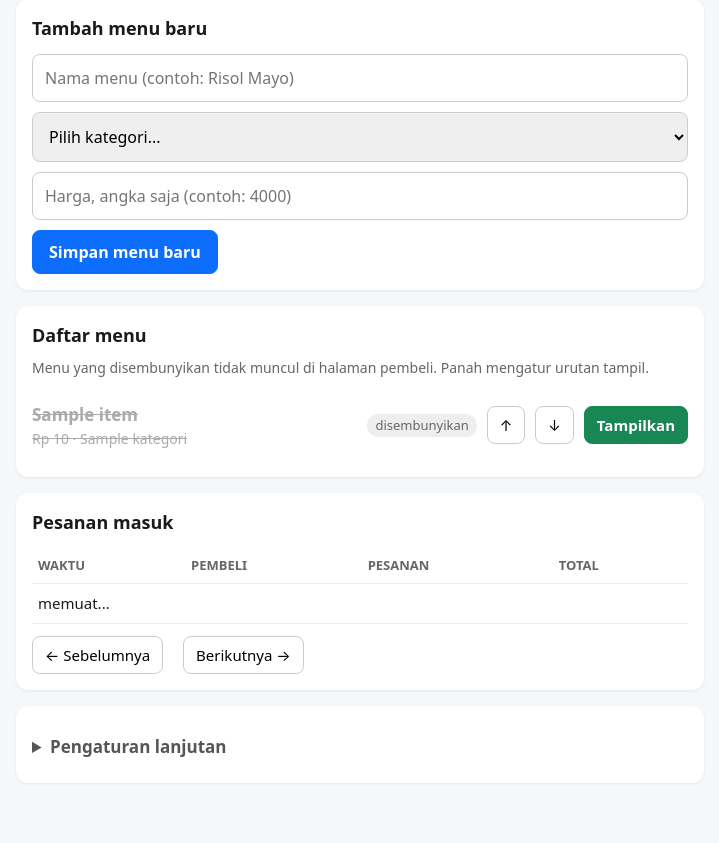
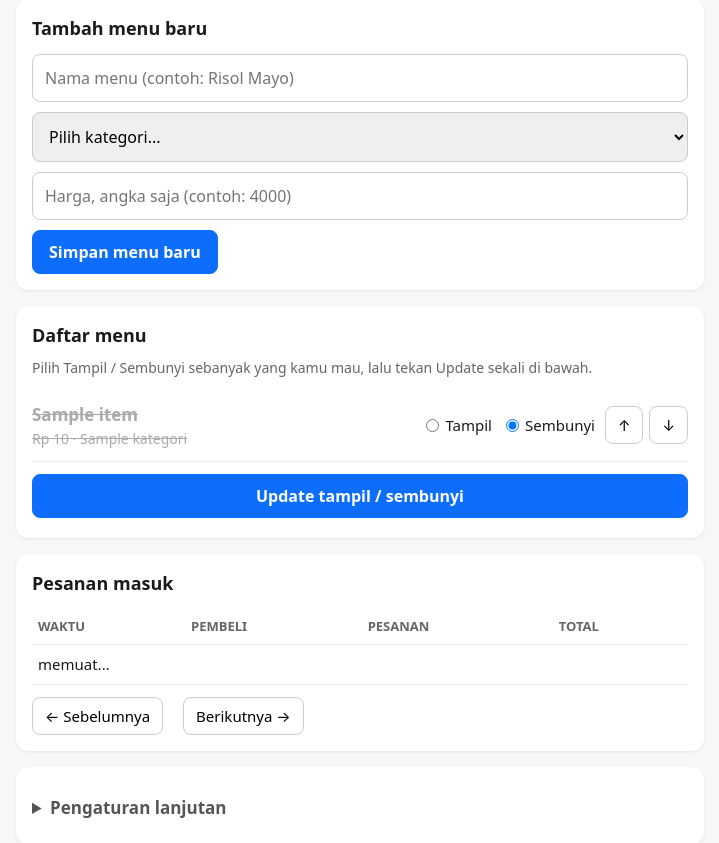
Before and after one commit to tndsny/Herlambang_Playground, a Flask app: template templates/admin_menu.html in a window 1280 px wide. Shown: the part 273-1116 px from the top of the page, without its empty margins (280-999 px from the left). Before the commit the page ends 1030 px from the top, so only its background shows below. Run offline with Flask 3, Linux system fonts and the light colour scheme; the template is opened without the code that fills it: most values are stand-ins (such as "Sample title", 1, 10 or a date in 2020).

Commit message:
Admin: bulk update tampil/sembunyi pakai radio, validasi tambah menu, menu baru default nonaktif

```diff
--- a/app.py
+++ b/app.py
@@ -326,27 +326,73 @@
 @butuh_login
 def admin_menu_tambah():
     nama = request.form.get("nama", "").strip()
-    kategori = request.form.get("kategori") or None
-    harga = int(request.form.get("harga", "").replace(".", "").replace(",", "") or 0)
+    kategori = (request.form.get("kategori") or "").strip()
+    harga_raw = (request.form.get("harga") or "").strip()
 
     if not nama:
         flash("Nama menu wajib diisi")
         return redirect(url_for("admin_menu"))
+    if len(nama) > 60:
+        flash("Nama menu maksimal 60 karakter")
+        return redirect(url_for("admin_menu"))
 
-    if kategori and kategori not in KATEGORI:
+    if not kategori:
+        flash("Kategori wajib dipilih")
+        return redirect(url_for("admin_menu"))
+    if kategori not in KATEGORI:
         flash("Kategori tidak valid")
         return redirect(url_for("admin_menu"))
 
+    if not harga_raw:
+        flash("Harga wajib diisi")
+        return redirect(url_for("admin_menu"))
+
+    harga_bersih = harga_raw.replace(".", "").replace(",", "").replace(" ", "")
+    if not harga_bersih.isdigit():
+        flash("Harga harus berupa angka, contoh: 4000")
+        return redirect(url_for("admin_menu"))
+
+    harga = int(harga_bersih)
+    if harga <= 0:
+        flash("Harga harus lebih besar dari 0")
+        return redirect(url_for("admin_menu"))
+
+    sudah_ada = db.fetch_one("select id from menu where lower(nama) = lower(%s)", (nama,))
+    if sudah_ada:
+        flash(f"Menu '{nama}' sudah ada di daftar")
+        return redirect(url_for("admin_menu"))
+
     urutan = db.fetch_one("select coalesce(max(urutan), 0) + 1 as n from menu")["n"]
-
     db.execute(
         "insert into menu (nama, kategori, harga, is_default, aktif, habis, urutan)"
-        " values (%s, %s, %s, false, true, false, %s)",
+        " values (%s, %s, %s, false, false, false, %s)",
         (nama, kategori, harga, urutan),
     )
-    flash(f"Menu '{nama}' ditambahkan")
+    flash(f"Menu '{nama}' ditambahkan (masih disembunyikan)")
     return redirect(url_for("admin_menu"))
 
+@app.post("/admin/menu/aktif")
+@butuh_login
+def admin_menu_aktif_massal():
+    semua = db.fetch_all("select id, aktif from menu")
+
+    jadi_aktif, jadi_mati = [], []
+    for m in semua:
+        pilihan = request.form.get(f"aktif_{m['id']}")
+        if pilihan is None:
+            continue
+        mau_aktif = (pilihan == "1")
+        if mau_aktif != m["aktif"]:
+            (jadi_aktif if mau_aktif else jadi_mati).append(m["id"])
+
+    if jadi_aktif:
+        db.execute("update menu set aktif = true where id = any(%s)", (jadi_aktif,))
+    if jadi_mati:
+        db.execute("update menu set aktif = false where id = any(%s)", (jadi_mati,))
+
+    total = len(jadi_aktif) + len(jadi_mati)
+    flash(f"{total} menu diperbarui" if total else "Tidak ada perubahan")
+    return redirect(url_for("admin_menu"))
 
 @app.post("/admin/menu/<int:menu_id>/toggle/<field>")
 @butuh_login
--- a/templates/admin_menu.html
+++ b/templates/admin_menu.html
@@ -51,6 +51,18 @@
     summary { cursor: pointer; font-weight: 600; color: #555; padding: 8px 0; }
     .bantuan { font-size: 14px; color: #666; margin: -4px 0 12px; }
     .navigasi { display: flex; align-items: center; gap: 10px; margin-top: 12px; flex-wrap: wrap; }
+    input[type="radio"] { width: auto; margin: 0 6px 0 0; padding: 0; }
+    .pilih-aktif { display: flex; gap: 14px; flex: 0 0 auto; }
+    .pilih-aktif label { display: flex; align-items: center; font-size: 15px; cursor: pointer; white-space: nowrap; }
+    .aksi-urutan { display: flex; gap: 6px; flex: 0 0 auto; }
+    .bar-simpan { position: sticky; bottom: 0; background: #fff; padding: 12px 0 4px; }
+    .bar-simpan button { width: 100%; }
+
+    @media (max-width: 480px) {
+      .baris-menu { align-items: flex-start; }
+      .info-menu { flex: 1 1 100%; }
+    }
+
   </style>
 </head>
 <body>
@@ -101,31 +113,34 @@
 
 <div class="kartu">
   <h2>Daftar menu</h2>
-  <p class="bantuan">Menu yang disembunyikan tidak muncul di halaman pembeli. Panah mengatur urutan tampil.</p>
+  <p class="bantuan">Pilih Tampil / Sembunyi sebanyak yang kamu mau, lalu tekan Update sekali di bawah.</p>
+  <form method="post" action="{{ url_for('admin_menu_aktif_massal') }}">
     {% for m in items %}
     <div class="baris-menu {{ '' if m.aktif else 'mati' }}">
       <div class="info-menu">
         <div class="nama-menu">{{ m.nama }}</div>
         <div class="meta-menu">Rp {{ '{:,}'.format(m.harga).replace(',', '.') }} · {{ m.kategori or 'tanpa kategori' }}</div>
       </div>
-    {% if not m.aktif %}<span class="label-mati">disembunyikan</span>{% endif %}
-    <form method="post" action="{{ url_for('admin_menu_pindah', menu_id=m.id, arah='naik') }}">
-      <button type="submit" class="kecil" title="Naikkan urutan">&uarr;</button>
-    </form>
-    <form method="post" action="{{ url_for('admin_menu_pindah', menu_id=m.id, arah='turun') }}">
-      <button type="submit" class="kecil" title="Turunkan urutan">&darr;</button>
-    </form>
-    <form method="post" action="{{ url_for('admin_menu_toggle', menu_id=m.id, field='aktif') }}">
-      {% if m.aktif %}
-      <button type="submit" class="kecil">Sembunyikan</button>
-      {% else %}
-      <button type="submit" class="kecil sukses">Tampilkan</button>
-      {% endif %}
-    </form>
+      <div class="pilih-aktif">
+        <label><input type="radio" name="aktif_{{ m.id }}" value="1" {% if m.aktif %}checked{% endif %}> Tampil</label>
+        <label><input type="radio" name="aktif_{{ m.id }}" value="0" {% if not m.aktif %}checked{% endif %}> Sembunyi</label>
+      </div>
+      <div class="aksi-urutan">
+        <button type="submit" class="kecil" title="Naikkan urutan"
+                formaction="{{ url_for('admin_menu_pindah', menu_id=m.id, arah='naik') }}">&uarr;</button>
+        <button type="submit" class="kecil" title="Turunkan urutan"
+                formaction="{{ url_for('admin_menu_pindah', menu_id=m.id, arah='turun') }}">&darr;</button>
+      </div>
     </div>
     {% else %}
     <p>Belum ada menu. Tambahkan lewat kotak di atas.</p>
     {% endfor %}
+    {% if items %}
+    <div class="bar-simpan">
+      <button type="submit" class="utama">Update tampil / sembunyi</button>
+    </div>
+    {% endif %}
+  </form>
 </div>
 
 <div class="kartu">
```
Lines whose indentation alone changed are shown as unchanged.
